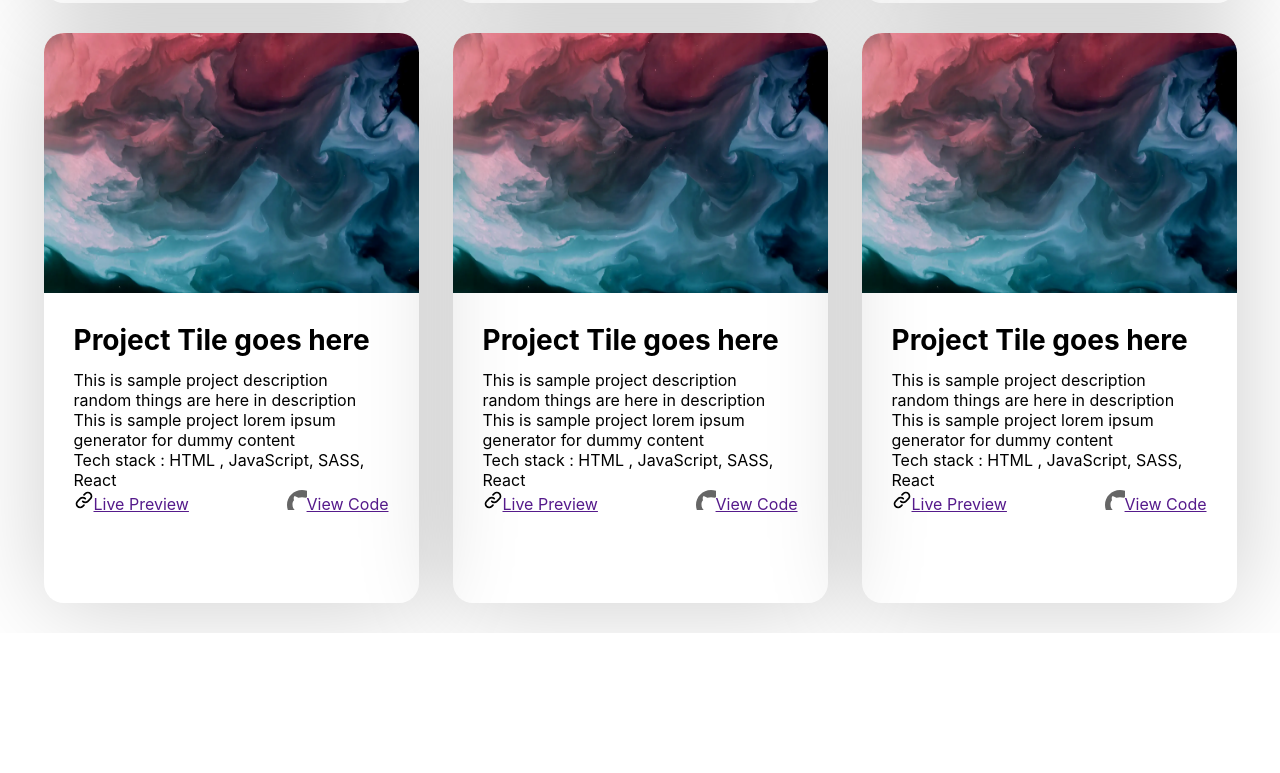
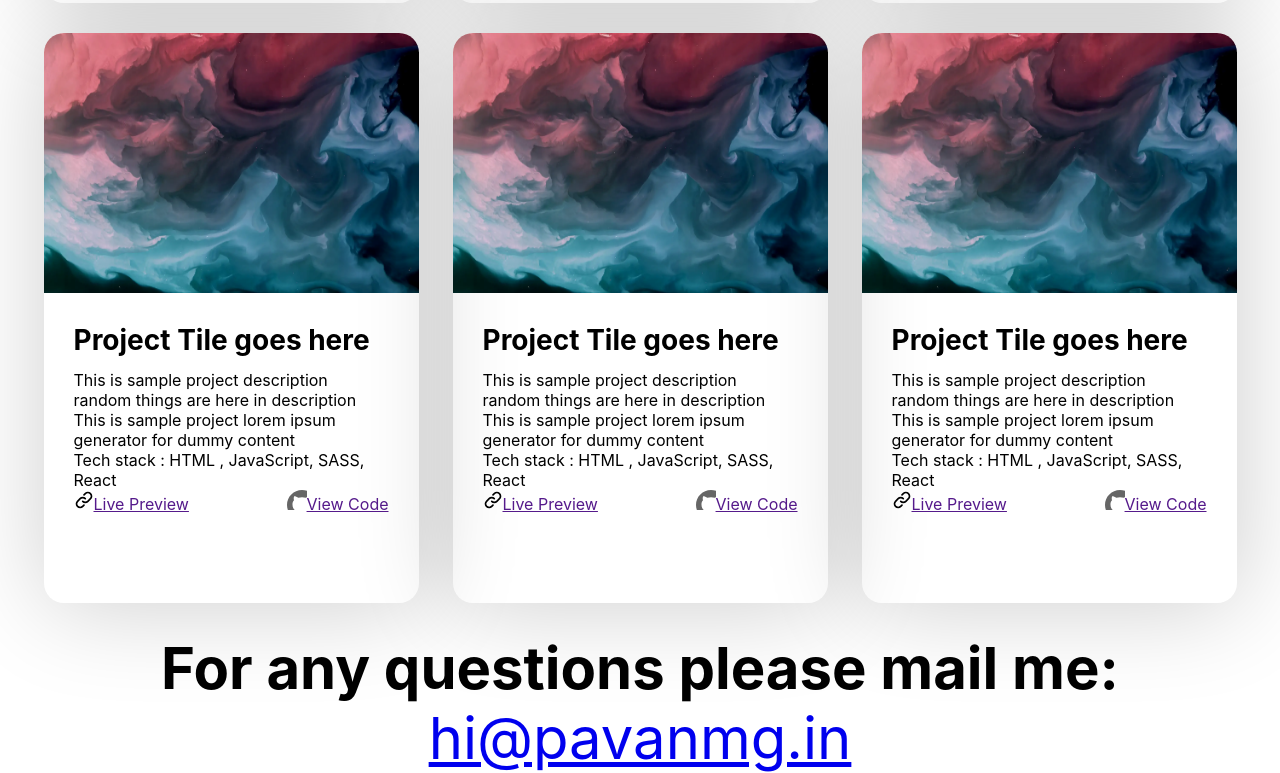
Before and after one commit to dyv21/portfolio, a React app: page / in a window 1280 px wide. Shown: the part 1981-2754 px from the top of the page. Before the commit the page ends 2614 px from the top, so only its background shows below. Built offline with nearby package versions, Linux system fonts and the light colour scheme.

Commit message:
Add Contact component

```diff
--- a/src/App.tsx
+++ b/src/App.tsx
@@ -6,6 +6,7 @@ import {About} from "./layout/sections/about/About";
 import {Socials} from "./components/socials/Socials";
 import {Skills} from "./layout/sections/skills/Skills";
 import {Projects} from "./layout/sections/projects/Projects";
+import {Contact} from "./layout/sections/contact/Contact";
 
 
 function App() {
@@ -16,6 +17,7 @@ function App() {
           <About/>
           <Skills/>
           <Projects/>
+          <Contact/>
             {/*<Title>Styled-components <span>.attrs</span> method</Title>*/}
 
             {/*<Form>*/}
--- /dev/null
+++ b/src/layout/sections/contact/Contact.tsx
@@ -0,0 +1,26 @@
+import React from 'react';
+import styled from "styled-components";
+
+export const Contact = () => {
+  return (
+    <StyledContact>
+      <h2>For any questions please mail me:</h2>
+      <a href="mailto:hi@pavanmg.in">hi@pavanmg.in</a>
+
+    </StyledContact>
+  );
+};
+
+const StyledContact = styled.section`
+  margin: auto;
+
+  h2, a {
+    font-size: 58px;
+    text-align: center;
+    margin:  0 auto;
+    display: block;
+  }
+
+
+  }
+`
```
